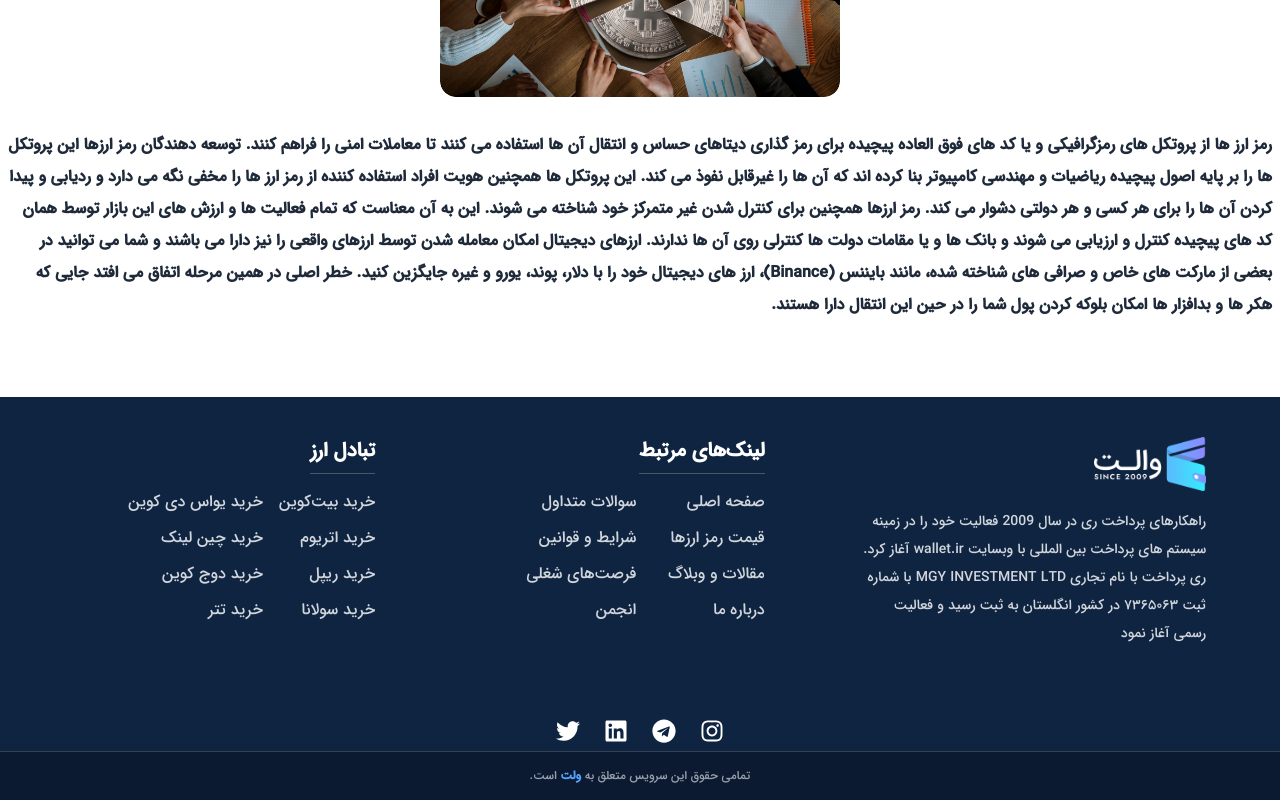
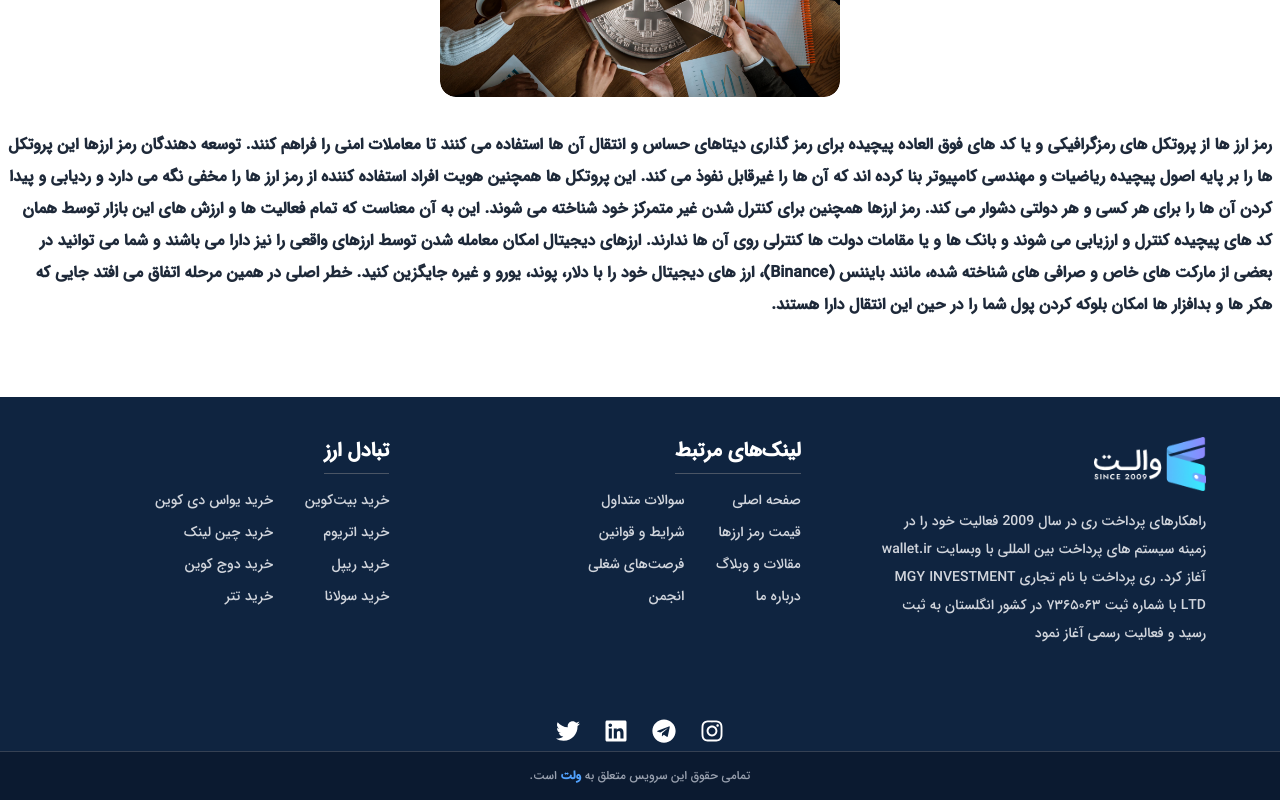
Before and after one commit to Arefe81/coin-project, a Next.js app: page / in a window 1280 px wide. Shown: the part 977-1777 px from the top of the page. Built offline with nearby package versions, Linux system fonts and the light colour scheme; no server answers.

Commit message:
bazam footer

```diff
--- a/app/components/layout/Footer.tsx
+++ b/app/components/layout/Footer.tsx
@@ -11,7 +11,7 @@ import {
 export default function Footer() {
   return (
     <footer dir="rtl" className="bg-[#0F2440] text-white mt-1 w-full">
-      <div className="max-w-[1140px] mx-auto py-10 grid grid-cols-1 md:grid-cols-3 md:gap-10 text-right">
+      <div className="max-w-[1140px] mx-auto py-10 grid grid-cols-1 md:grid-cols-3  md:gap-16 text-right">
 
         {/* توضیحات و لوگو */}
         <div className="flex flex-col mx-1">
@@ -30,22 +30,22 @@ export default function Footer() {
         </div>
 
 
-        <div className="grid grid-cols-2 gap-6 md:col-span-2">
+        <div className="grid grid-cols-2 gap-10 md:gap-25 md:col-span-2">
 
 
-          <div className="md:px-13 px-1">
+          <div className=" px-2">
             <h3 className="md:text-xl md:font-bold mb-4 border-b border-gray-600 pb-2  inline-block">
               لینک‌های مرتبط
             </h3>
-            <div className="flex flex-row gap-2 md:gap-8">
-              <ul className="space-y-3    text-gray-300">
-                <li className=" md:text-md"><a href="#">صفحه اصلی</a></li>
+            <div className="flex flex-row gap-6 md:gap-8">
+              <ul className=" text-sm md:text-md space-y-3    text-gray-300">
+                <li className=" "><a href="#">صفحه اصلی</a></li>
                 <li><a href="#">قیمت رمز ارزها</a></li>
                 <li><a href="#">مقالات و وبلاگ</a></li>
                 <li><a href="#">درباره ما</a></li>
               </ul>
 
-              <ul className="space-y-3   text-gray-300">
+              <ul className="space-y-3 text-sm  text-gray-300">
                 <li><a href="#">سوالات متداول</a></li>
                 <li><a href="#">شرایط و قوانین</a></li>
                 <li><a href="#">فرصت‌های شغلی</a></li>
@@ -55,19 +55,19 @@ export default function Footer() {
           </div>
 
 
-          <div className="md:px-14 px-10">
+          <div className=" ">
             <h3 className="text-md md:text-xl  md:font-bold mb-4 border-b border-gray-600 pb-2 inline-block">
               تبادل ارز
             </h3>
-            <div className="flex flex-row md:gap-4">
-            <ul className=" text-md  space-y-3   text-gray-300">
+            <div className="flex flex-row md:gap-8">
+            <ul className=" text-md text-sm  space-y-3   text-gray-300">
               <li><a href="#">خرید بیت‌کوین</a></li>
               <li><a href="#">خرید اتریوم</a></li>
               <li><a href="#">خرید ریپل</a></li>
               <li><a href="#">خرید سولانا</a></li>
             </ul>
 
-            <ul className="hidden md:block space-y-3 text-md text-gray-300">
+            <ul className="hidden md:block space-y-3 text-sm text-gray-300">
               <li><a href="#"> خرید یواس دی کوین</a></li>
               <li><a href="#"> خرید چین لینک</a></li>
               <li><a href="#"> خرید دوج کوین</a></li>
```
